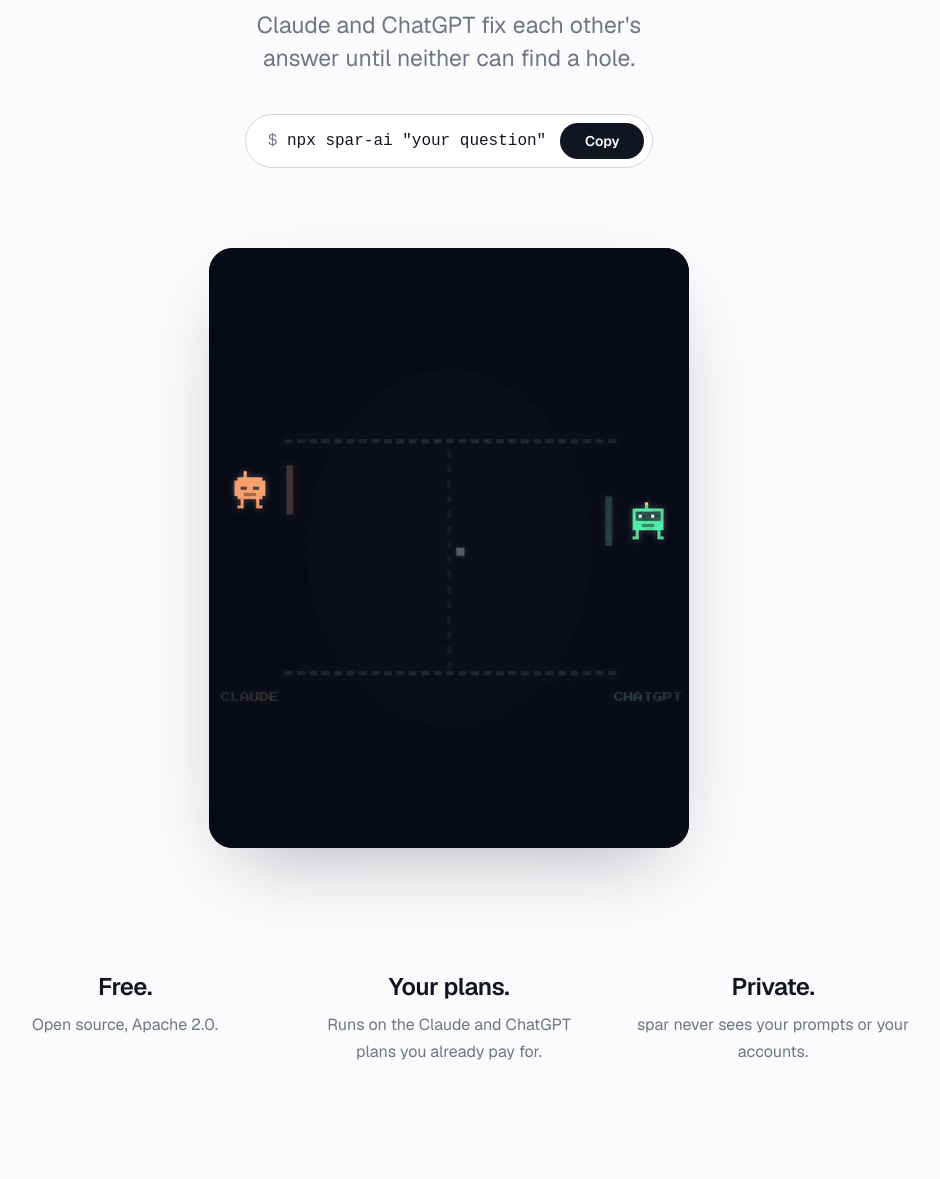
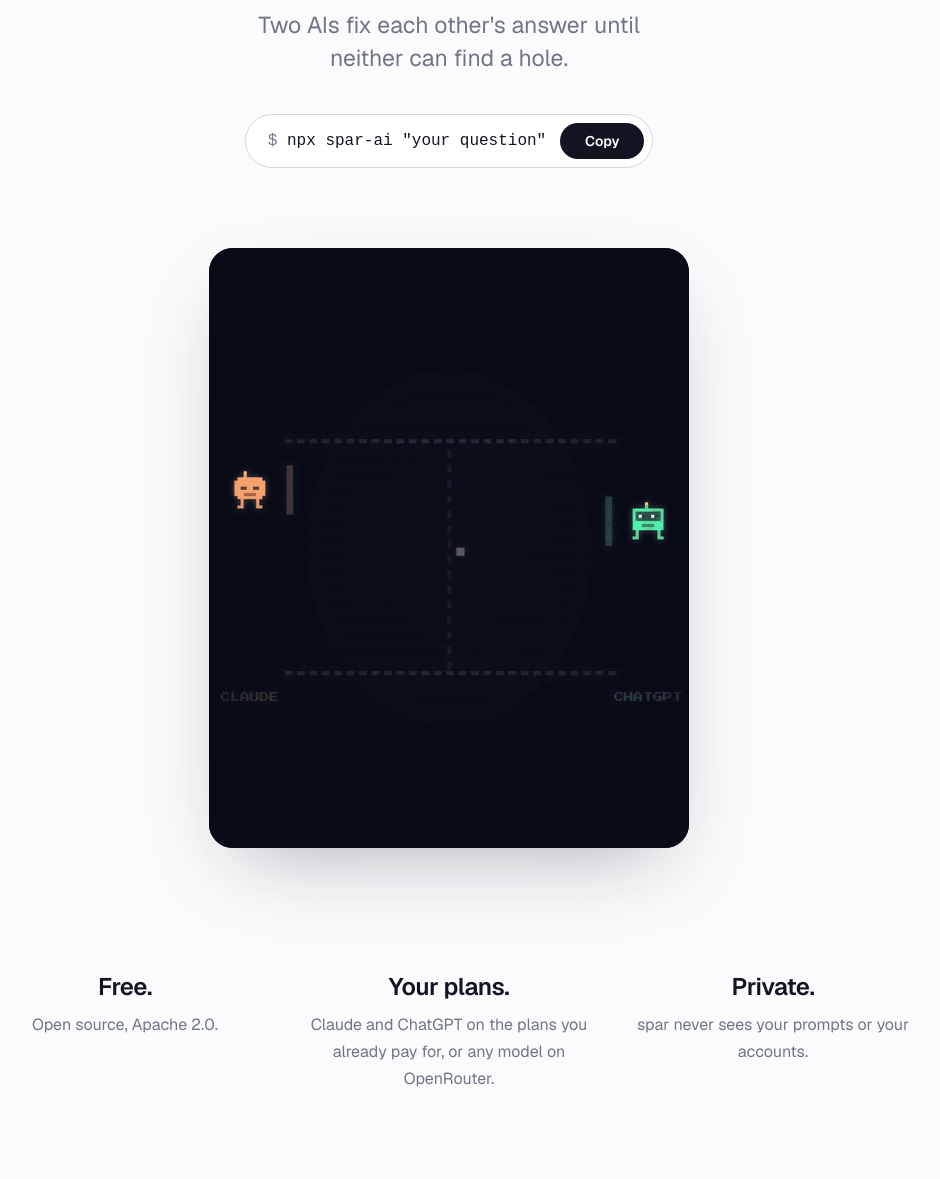
Before and after one commit to spar-ai-app/spar, a website: page site/index.html in a window 1280 px wide. Shown: the part 361-1540 px from the top of the page, without its empty margins (191-1131 px from the left). Drawn offline with nearby package versions, Linux system fonts and the light colour scheme.

Commit message:
Landing page: any AI, not just Claude and ChatGPT
Co-Authored-By: Claude Opus 5.5 <noreply@anthropic.com>
Claude-Session: https://claude.ai/code/session_01VZ1b8i6kUBtV3zAL2JYcic

```diff
--- a/site/index.html
+++ b/site/index.html
@@ -3,10 +3,10 @@
 <head>
 <meta charset="utf-8">
 <meta name="viewport" content="width=device-width, initial-scale=1">
-<title>spar: make Claude and ChatGPT argue until it's right</title>
-<meta name="description" content="Claude and ChatGPT take turns fixing each other's answer until neither can find a hole. Free and open source. Runs on the plans you already pay for.">
+<title>spar: make AIs argue until it's right</title>
+<meta name="description" content="Two AIs take turns fixing each other's answer until neither can find a hole. Claude, ChatGPT or any model. Free and open source.">
 <meta property="og:title" content="spar">
-<meta property="og:description" content="Make Claude and ChatGPT argue until the answer is right.">
+<meta property="og:description" content="Make AIs argue until the answer is right.">
 <meta name="color-scheme" content="dark light">
 <link rel="preconnect" href="https://fonts.googleapis.com"><link rel="preconnect" href="https://fonts.gstatic.com" crossorigin>
 <link href="https://fonts.googleapis.com/css2?family=Geist:wght@400;500;600;700&family=Geist+Mono:wght@400;500&display=swap" rel="stylesheet">
@@ -69,7 +69,7 @@ footer a{text-decoration:none}footer a:hover{color:var(--ink)}
 
   <header class="hero">
     <h1>Argue until<br>it's right.</h1>
-    <p class="lede">Claude and ChatGPT fix each other's answer until neither can find a hole.</p>
+    <p class="lede">Two AIs fix each other's answer until neither can find a hole.</p>
     <div class="cmd"><code id="cmd">npx spar-ai "your question"</code><button type="button" id="copy" aria-live="polite">Copy</button></div>
   </header>
 
@@ -79,7 +79,7 @@ footer a{text-decoration:none}footer a:hover{color:var(--ink)}
 
   <ul class="facts">
     <li><b>Free.</b><span>Open source, Apache 2.0.</span></li>
-    <li><b>Your plans.</b><span>Runs on the Claude and ChatGPT plans you already pay for.</span></li>
+    <li><b>Your plans.</b><span>Claude and ChatGPT on the plans you already pay for, or any model on OpenRouter.</span></li>
     <li><b>Private.</b><span>spar never sees your prompts or your accounts.</span></li>
   </ul>
 
```
